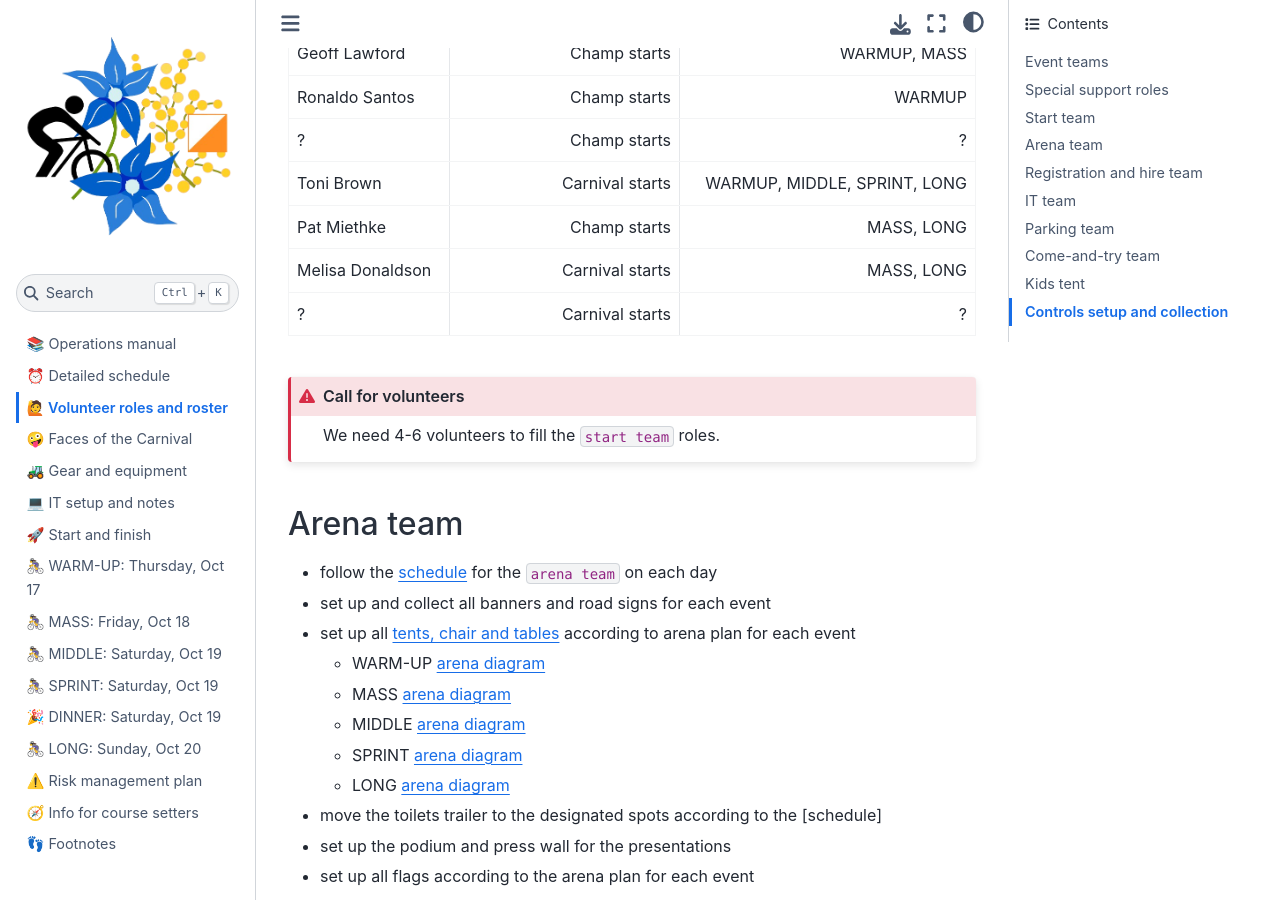
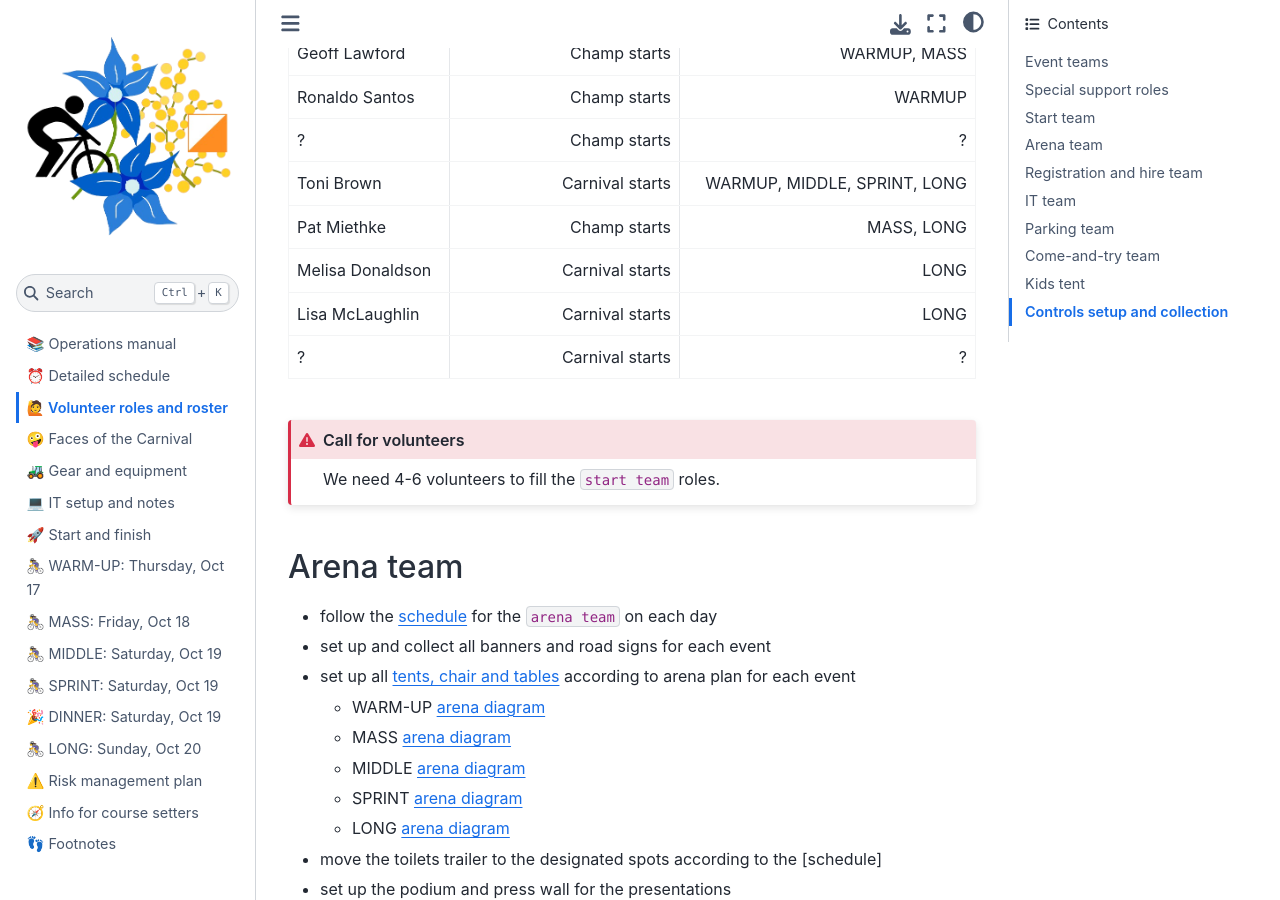
Before and after one commit to fediskhakov/mtbo2024champ, a Jupyter Book: the page built from 02.people.md, in a window 1280 px wide and 900 px high, scrolled down 2954 px. Built offline with Jupyter Book 1.0.4 settings and Sphinx 7.4.7 and the Sphinx Book theme 1.1.4, drawn with Linux system fonts in a browser that asks for light colours; some of the changed text lies outside the part shown.

Commit message:
Volunteer update

```diff
--- a/02.people.md
+++ b/02.people.md
@@ -83,7 +83,8 @@ We will be thankful even if you can help during one day, or just some hours.
 | ? | Champ starts | ? |
 | Toni Brown | Carnival starts | WARMUP, MIDDLE, SPRINT, LONG |
 | Pat Miethke | Champ starts | MASS, LONG |
-| Melisa Donaldson | Carnival starts | MASS, LONG |
+| Melisa Donaldson | Carnival starts | LONG |
+| Lisa McLaughlin |  Carnival starts | LONG |
 | ? | Carnival starts | ? |
 
 :::{admonition} Call for volunteers
```
Also changed, not shown: other parts of 02.people.md (+1 -2 lines).
